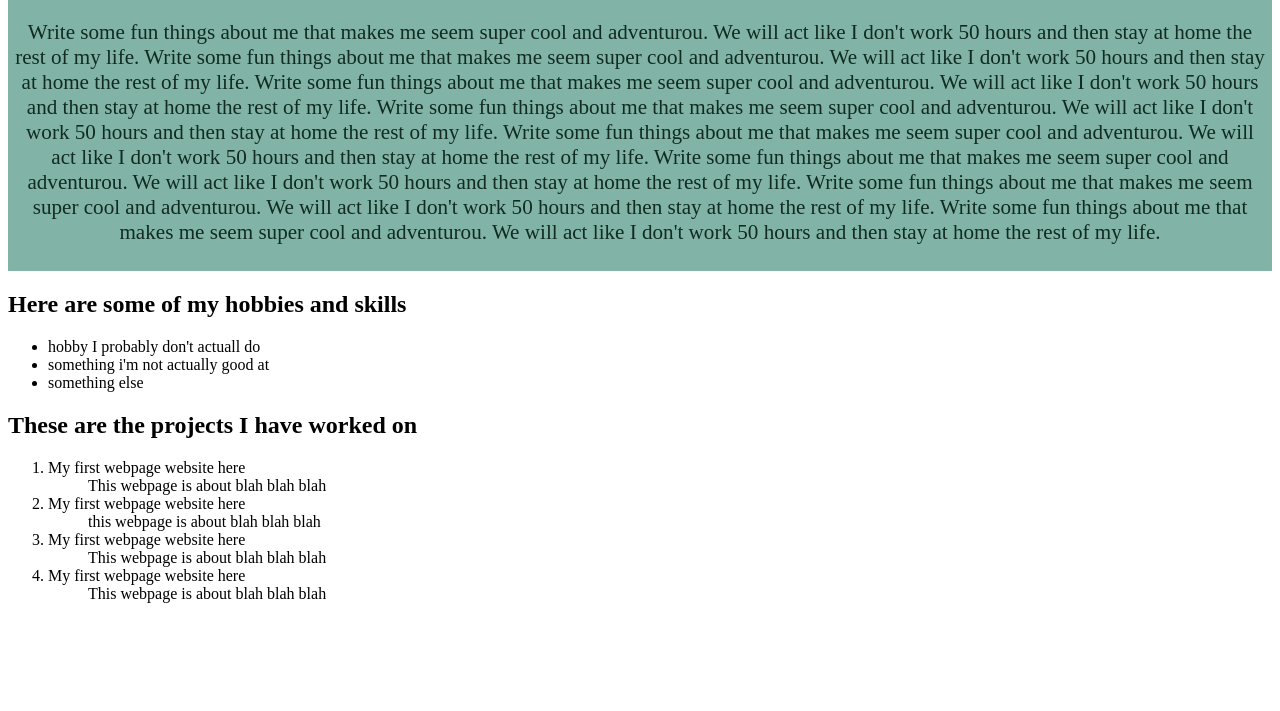
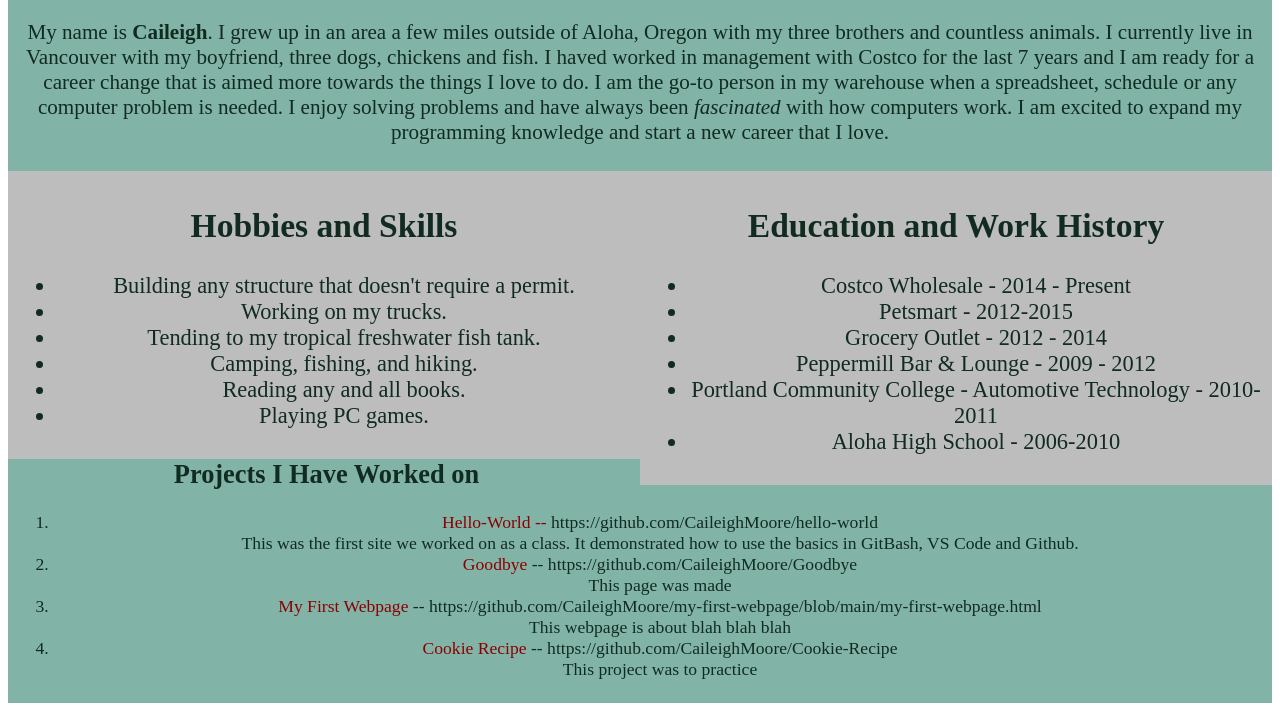
Before and after one commit to CaileighMoore/Portfolio, a plain HTML site: page index.html in a window 1280 px wide. Shown: the part 515-1226 px from the top of the page. Before the commit the page ends 1134 px from the top, so only its background shows below. Drawn offline with Linux system fonts and the light colour scheme.

Commit message:
Updated index.html
This will update the wording and add the project names.

```diff
--- a/index.html
+++ b/index.html
@@ -11,27 +11,45 @@
 
   <div class="aboutme">
   <h2><strong style="font-size: xx-large;">ABOUT ME</strong></h2>
-  <p style="font-size: larger;">Write some fun things about me that makes me seem super cool and adventurou. We will act like I don't work 50 hours and then stay at home the rest of my life. Write some fun things about me that makes me seem super cool and adventurou. We will act like I don't work 50 hours and then stay at home the rest of my life. Write some fun things about me that makes me seem super cool and adventurou. We will act like I don't work 50 hours and then stay at home the rest of my life. Write some fun things about me that makes me seem super cool and adventurou. We will act like I don't work 50 hours and then stay at home the rest of my life. Write some fun things about me that makes me seem super cool and adventurou. We will act like I don't work 50 hours and then stay at home the rest of my life. Write some fun things about me that makes me seem super cool and adventurou. We will act like I don't work 50 hours and then stay at home the rest of my life. Write some fun things about me that makes me seem super cool and adventurou. We will act like I don't work 50 hours and then stay at home the rest of my life. Write some fun things about me that makes me seem super cool and adventurou. We will act like I don't work 50 hours and then stay at home the rest of my life. </p>
+  <p style="font-size: larger;">My name is <strong>Caileigh</strong>. I grew up in an area a few miles outside of Aloha, Oregon with my three brothers and countless animals. I currently live in Vancouver with my boyfriend, three dogs, chickens and fish. I haved worked in management with Costco for the last 7 years and I am ready for a career change that is aimed more towards the things I love to do. I am the go-to person in my warehouse when a spreadsheet, schedule or any computer problem is needed. I enjoy solving problems and have always been <em>fascinated</em> with how computers work. I am excited to expand my programming knowledge and start a new career that I love. </p>
   </div>
 
-  <h2>Here are some of my hobbies and skills</h2>
+  <div class="column1">
+  <h2>Hobbies and Skills</h2>
     <ul>
-      <li>hobby I probably don't actuall do</li>
-      <li>something i'm not actually good at</li>
-      <li>something else</li>
+      <li>Building any structure that doesn't require a permit.</li>
+      <li>Working on my trucks.</li>
+      <li>Tending to my tropical freshwater fish tank.</li>
+      <li>Camping, fishing, and hiking.</li>
+      <li>Reading any and all books.</li>
+      <li>Playing PC games.</li>
     </ul>
+  </div>
 
-      <h2>These are the projects I have worked on</h2>
+  <div class="column2">
+    <h2>Education and Work History</h2>
+      <ul>
+        <li>Costco Wholesale - 2014 - Present</li>
+        <li>Petsmart - 2012-2015</li>
+        <li>Grocery Outlet - 2012 - 2014</li>
+        <li>Peppermill Bar & Lounge - 2009 - 2012</li>
+        <li>Portland Community College - Automotive Technology - 2010-2011</li>
+        <li>Aloha High School - 2006-2010</li>
+      </ul>
+  </div>
+
+   <div class="projects">
+    <h2>Projects I Have Worked on</h2>
   <ol>
-    <li>My first webpage <a> website here</a></li>
-      <ul>This webpage is about blah blah blah</ul>
-    <li>My first webpage <a> website here</a></li>
-      <ul>this webpage is about blah blah blah</ul>
-    <li>My first webpage <a> website here</a></li>
-      <ul>This webpage is about blah blah blah</ul>
-    <li>My first webpage <a> website here</a></li>
-    <ul>This webpage is about blah blah blah</ul>
+  <li><span class="titles">Hello-World --</span> <a>https://github.com/CaileighMoore/hello-world</a></li>
+    This was the first site we worked on as a class. It demonstrated how to use the basics in GitBash, VS Code and Github.
+  <li><span class="titles">Goodbye</span> -- https://github.com/CaileighMoore/Goodbye</li>
+    This page was made
+  <li><span class="titles">My First Webpage</span> -- https://github.com/CaileighMoore/my-first-webpage/blob/main/my-first-webpage.html</li>
+    This webpage is about blah blah blah
+  <li><span class="titles">Cookie Recipe</span> -- https://github.com/CaileighMoore/Cookie-Recipe</li>
+    This project was to practice
   </ol>
-
+  </div>
   </body>
 </html>
```
